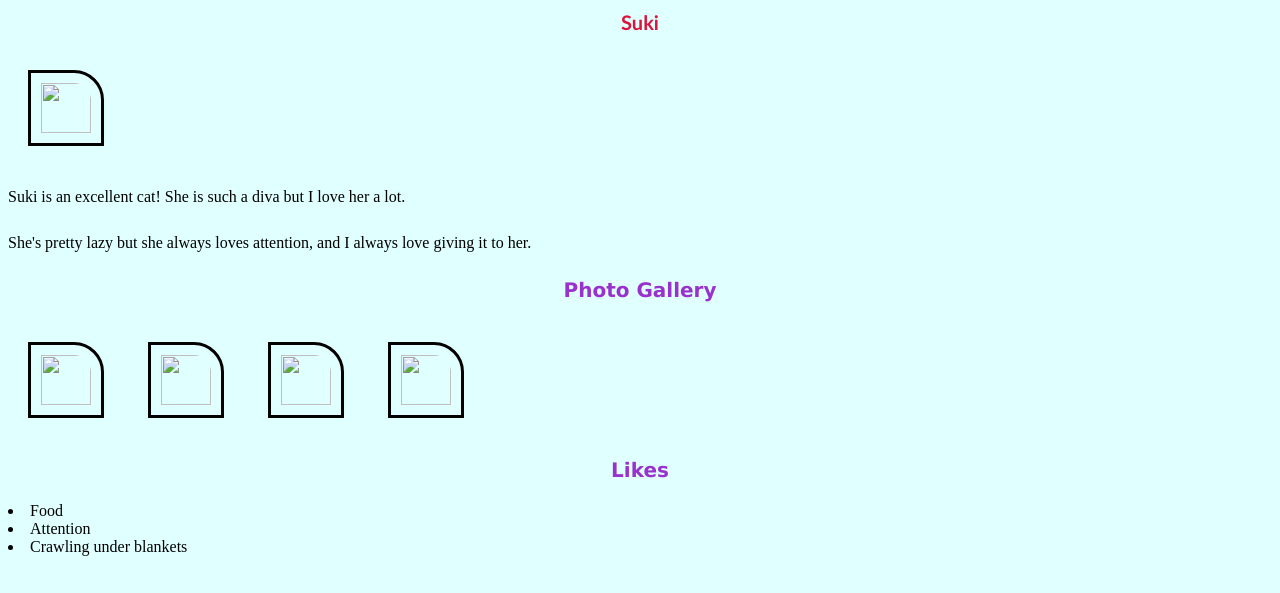
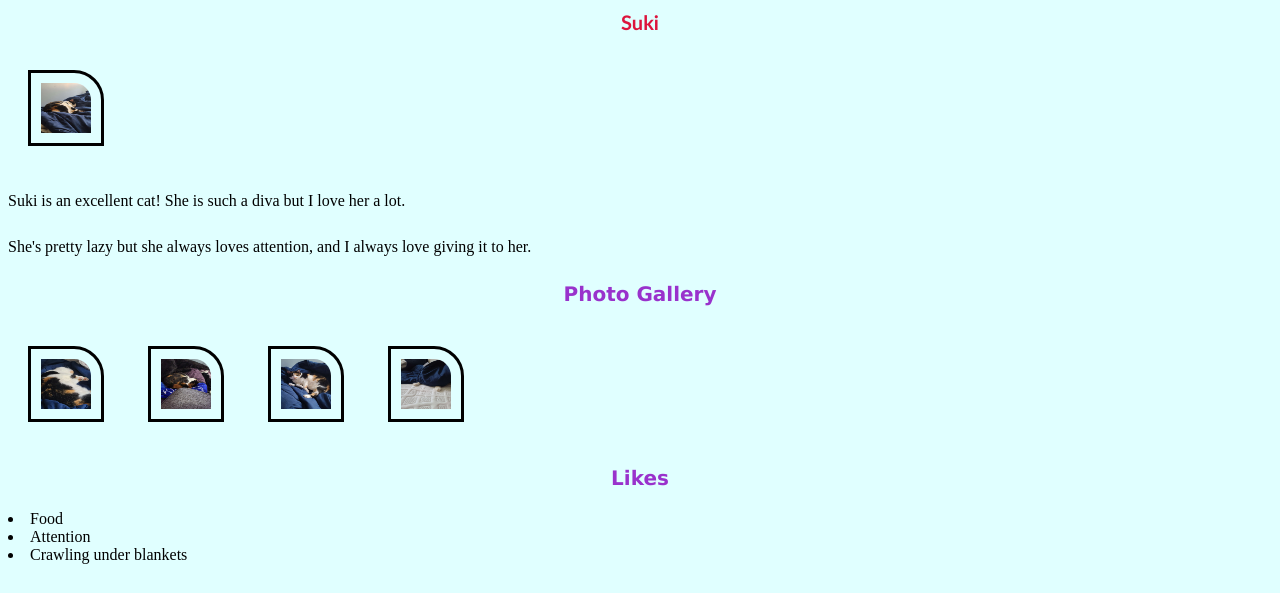
Before and after one commit to ReynaWood/ReynaWood.github.io, a plain HTML site: page pets.html in a window 1280 px wide. Shown: the part 207-800 px from the top of the page. Drawn offline with Linux system fonts and the light colour scheme.

Commit message:
Update pets.html

```diff
--- a/pets.html
+++ b/pets.html
@@ -28,14 +28,14 @@
         <a id="skip" href="#main">Skip to main content</a>
         <div>
             <h2>Suki</h2>
-            <img class = "thumbnail" src="suki_sleep.jpg" alt="">
+            <img class = "thumbnail" src="images/suki_sleep.jpg" alt="">
             <p>Suki is an excellent cat! She is such a diva but I love her a lot.</p>
             <p>She's pretty lazy but she always loves attention, and I always love giving it to her.</p>
             <h3>Photo Gallery</h3>
-            <img class = "thumbnail" src="suki_comfy.jpg" alt="">
-            <img class = "thumbnail"src="suki_beanbag.jpg" alt="">
-            <img class = "thumbnail" src="suki_weird.jpg" alt="">
-            <img class = "thumbnail" src="suki_hide.jpg" alt="">
+            <img class = "thumbnail" src="images/suki_comfy.jpg" alt="">
+            <img class = "thumbnail"src="images/suki_beanbag.jpg" alt="">
+            <img class = "thumbnail" src="images/suki_weird.jpg" alt="">
+            <img class = "thumbnail" src="images/suki_hide.jpg" alt="">
             <h3>Likes</h3>
             <li>Food</li>
             <li>Attention</li>
```
